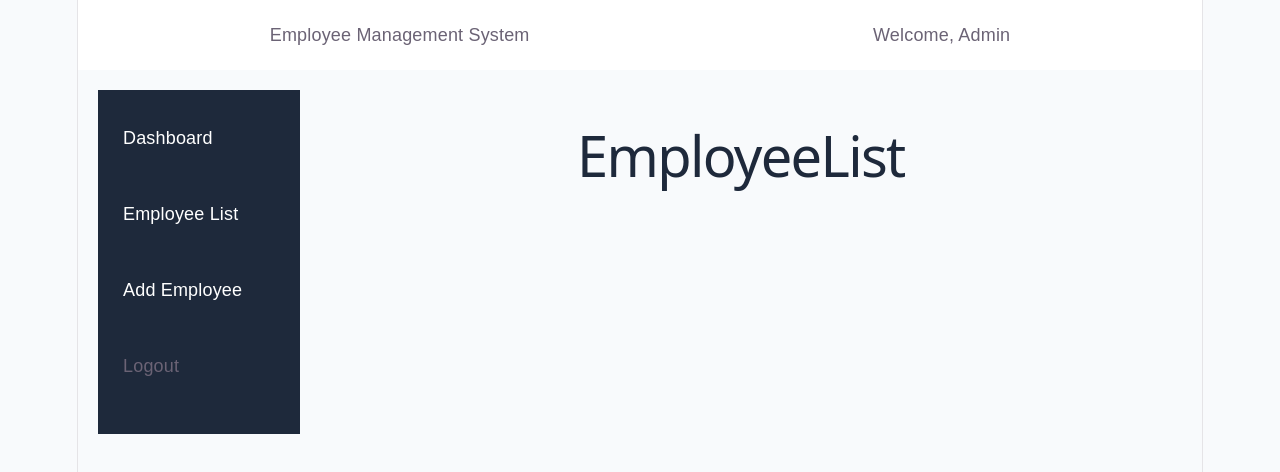
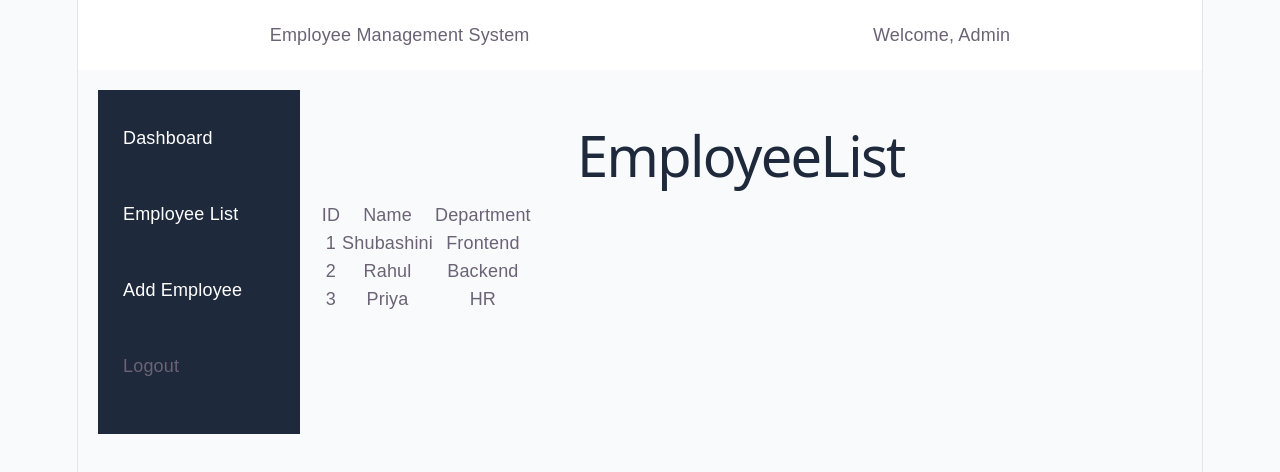
Before and after one commit to shubasini-shuba/employee-management-system, a React (Vite) app: page /employee-list in a window 1280 px wide. Shown: the top 472 px of the page. Built offline with nearby package versions, Linux system fonts and the light colour scheme.

Commit message:
login authentication local storage and navigations are added. employee list page created

```diff
--- a/src/pages/EmployeeList.jsx
+++ b/src/pages/EmployeeList.jsx
@@ -1,9 +1,49 @@
 import Layout from "../components/layout/layout";
 
 function EmployeeList(){
+  const employees = [
+    {
+      id: 1,
+      name: "Shubashini",
+      department: "Frontend"
+    },
+    {
+      id: 2,
+      name: "Rahul",
+      department: "Backend"
+    },
+    {
+      id: 3,
+      name: "Priya",
+      department: "HR"
+    }
+  ];
   return(
     <Layout>
-    <h1>EmployeeList</h1>
+      <div className="employee-list">
+        <h1>EmployeeList</h1>
+        <table>
+          <thead>
+            <tr>
+              <td>ID</td>
+              <td>Name</td>
+              <td>Department</td>
+            </tr>
+          </thead>
+          <tbody>
+            {
+              employees.map((employee)=>(
+                <tr key={employee.id}>
+                  <td>{employee.id}</td>
+                  <td>{employee.name}</td>
+                  <td>{employee.department}</td>
+                </tr>
+              ))
+            }
+          </tbody>
+        </table>
+      </div>
+
     </Layout>
   )
 }
--- a/src/pages/Login.jsx
+++ b/src/pages/Login.jsx
@@ -1,14 +1,28 @@
+import { useState } from "react";
+import {useNavigate} from "react-router-dom";
 import "./login.css";
 
 function Login (){
+  const [email, setEmail] = useState("");
+  const [password, setPassword] = useState("");
+  const navigate = useNavigate();
+
+  function handleLogin(){
+    if(email === "admin@gmail.com" && password === "12345") {
+      localStorage.setItem("isLoggedIn", "true");
+      navigate("/dashboard");
+    } else {
+      console.log("Invalid Credentials");
+    }
+  }
   return(
     <div className="login-container">
       <div className="login-card">
         <h1>Employee Management</h1>
         <h2>Login</h2>
-        <input type="email" placeholder="Enter Email"/>
-        <input type="password" placeholder="Enter Password"/>
-        <button>Login</button>
+        <input type="email" placeholder="Enter Email" value={email} onChange={(e)=>setEmail(e.target.value)}/>
+        <input type="password" placeholder="Enter Password" value={password} onChange={(e)=>setPassword(e.target.value)}/>
+        <button onClick={handleLogin}>Login</button>
       </div>
     </div>
   );
```
